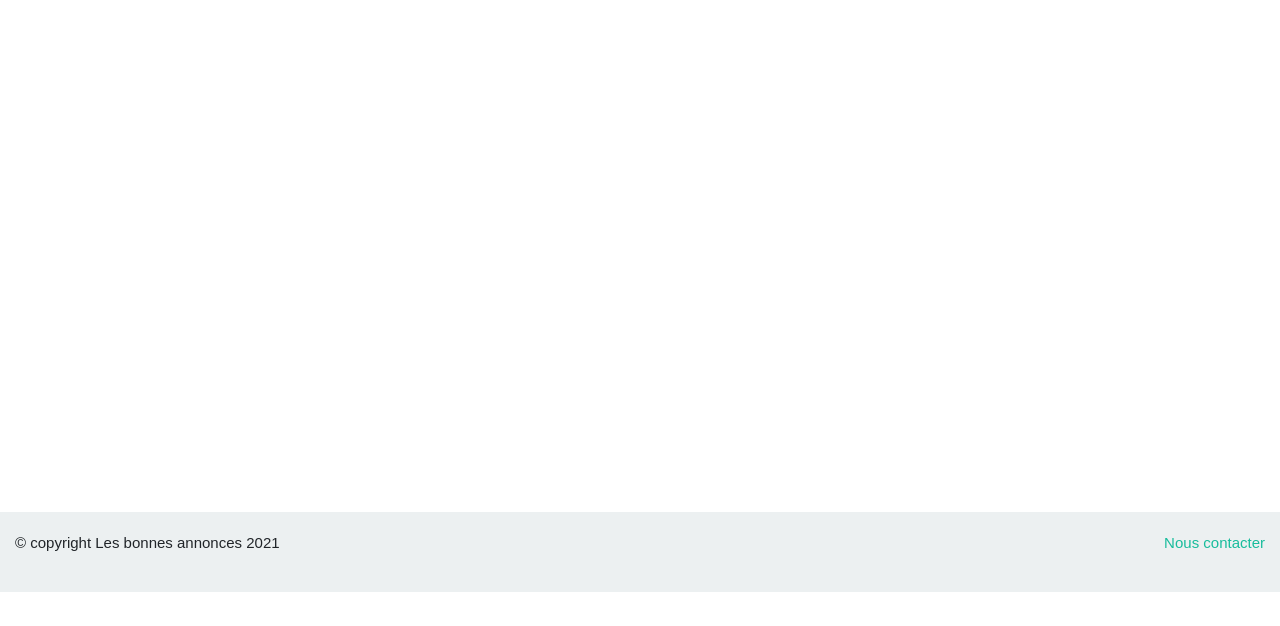
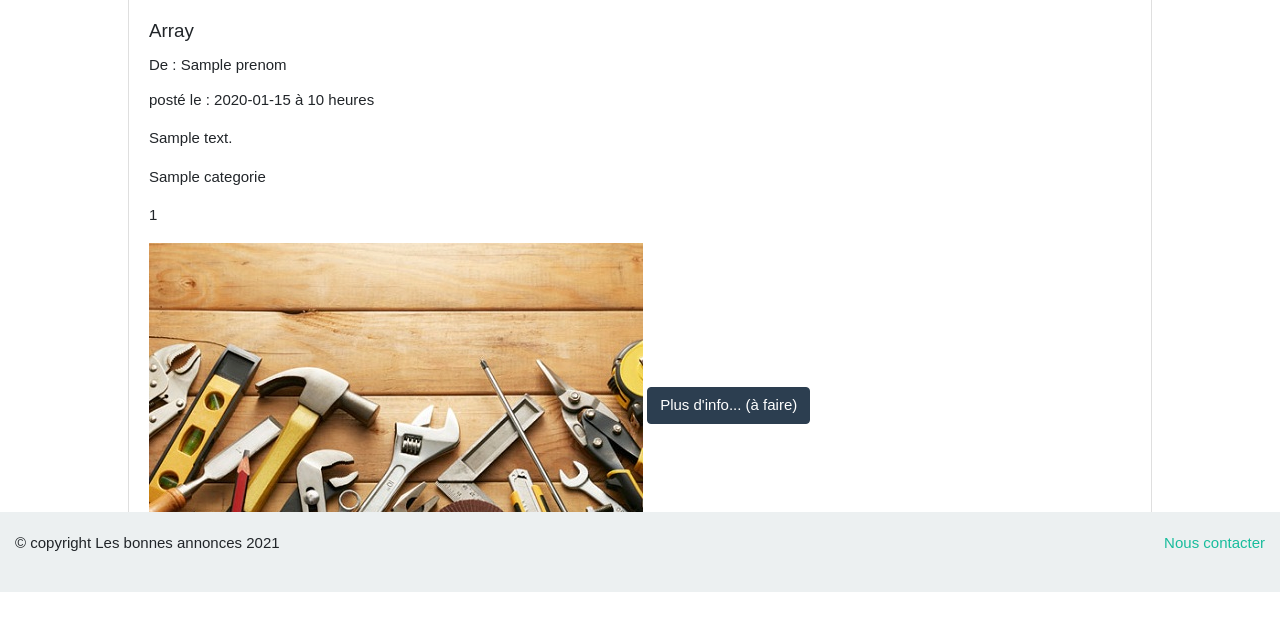
Before and after one commit to Tau37/AnnonceBenevole, a Symfony app: template templates/annonces/annonces.html.twig in a window 1280 px wide. Shown: the part 488-1114 px from the top of the page. Run offline with Twig, Linux system fonts and the light colour scheme; the template is opened without the code that fills it: most values are stand-ins (such as "Sample title", 1, 10 or a date in 2020); some libraries are stand-ins or nearby versions.

Commit message:
préparation logo annonce par catégorie

```diff
--- a/src/Controller/AnnoncesController.php
+++ b/src/Controller/AnnoncesController.php
@@ -24,9 +24,7 @@ class AnnoncesController extends AbstractController
     public function index(AnnoncesRepository $annoncesRepository, CategoriesRepository $categoriesRepository): Response
     {
 
-        $annonceFindAll = $annoncesRepository->findAll();
         // je récupére le nom des catégorie en fonction de l'id de la liaison (linkCategorie)
-        $tabNameCategorie = [];
         if (isset($_GET["id_categorie"]) && !empty($_GET["id_categorie"])) {
             $id_categorie = $_GET["id_categorie"];
             $id_categorie = $categoriesRepository->findBy(["id"=> $id_categorie]);
--- a/templates/annonces/annonces.html.twig
+++ b/templates/annonces/annonces.html.twig
@@ -22,10 +22,14 @@
 	</div>
 
 <section id="annonces">
+<div>
+<img src={{ asset("assets/img/categorie/{{item.linkCategorie.id}}.jpg") }} alt="">
+
+</div>
 {% for item in annonces %}
 
     {# <pre>
-		{{ dump(item.linkAnnonce) }}
+		{{ dump(item) }}
 	</pre> #}
 	<div class="card card-centrer">
 		<img class="card-img-top" src="#" alt="#">
@@ -34,8 +38,9 @@
 			<p class="card-title">De : {{ item.linkAnnonce.prenom }}</p>
 			<p class="card-text">posté le : {{ item.date ? item.date|date('Y-m-d à H') : '' }} heures </p>
 			<p class="card-text">{{ item.description }}</p>
-
-
+			<p class="card-text">{{ item.linkCategorie.categorie }}</p>
+			<p class="card-text">{{ item.linkCategorie.id }}</p>
+			<img src="../../assets/img/categorie/{{item.linkCategorie.id}}.jpg" alt="">
 			<a href="#" class="btn btn-primary">Plus d'info... (à faire)</a>
 			{# <a href="registration.php" class="btn btn-primary">Inscrivez-vous !</a> #}
 		</div>
--- a/templates/home/index.html.twig
+++ b/templates/home/index.html.twig
@@ -24,7 +24,7 @@
          <div class="carousel owl-carousel">
 		 	{% for item in categorie %}
 			<div class="card card-1">
-				<a href="{{ path('annonces_index', {'id_categorie': item.id}) }}" title="{{item.categorie}}"><img src="assets/img/categorie/{{item.id}}.jpg" alt="bricolage">
+				<a href="{{ path('annonces_index', {'id_categorie': item.id}) }}" title="{{item.categorie}}"><img src="assets/img/categorie/{{item.id}}.jpg" alt="{{item.categorie}}">
 					<div class="bottom">{{item.categorie}}</div></a>
 				</div>
 			{% endfor %}
```
Also changed, not shown: 1 other file.
